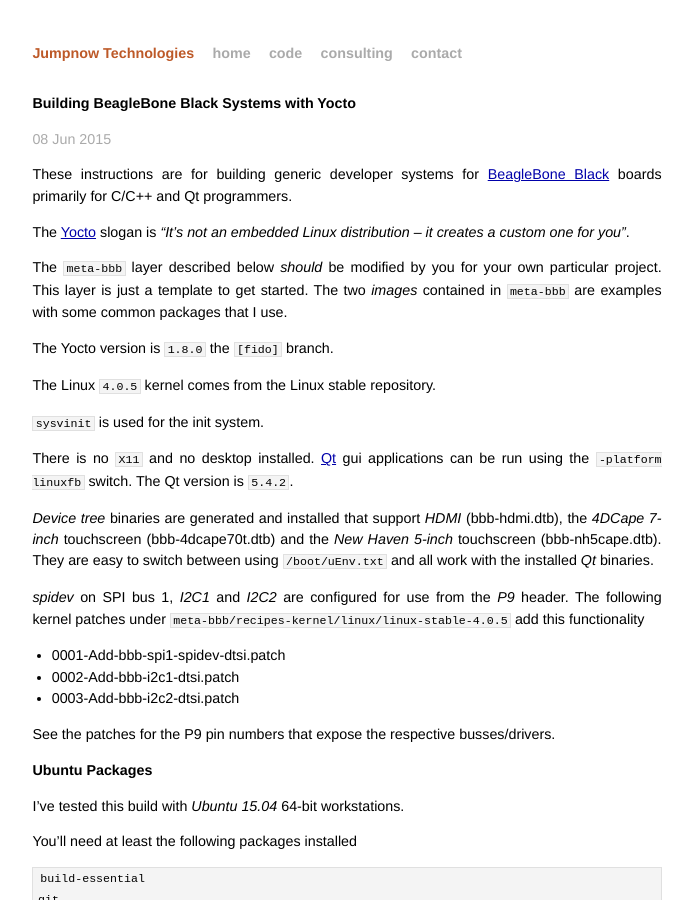
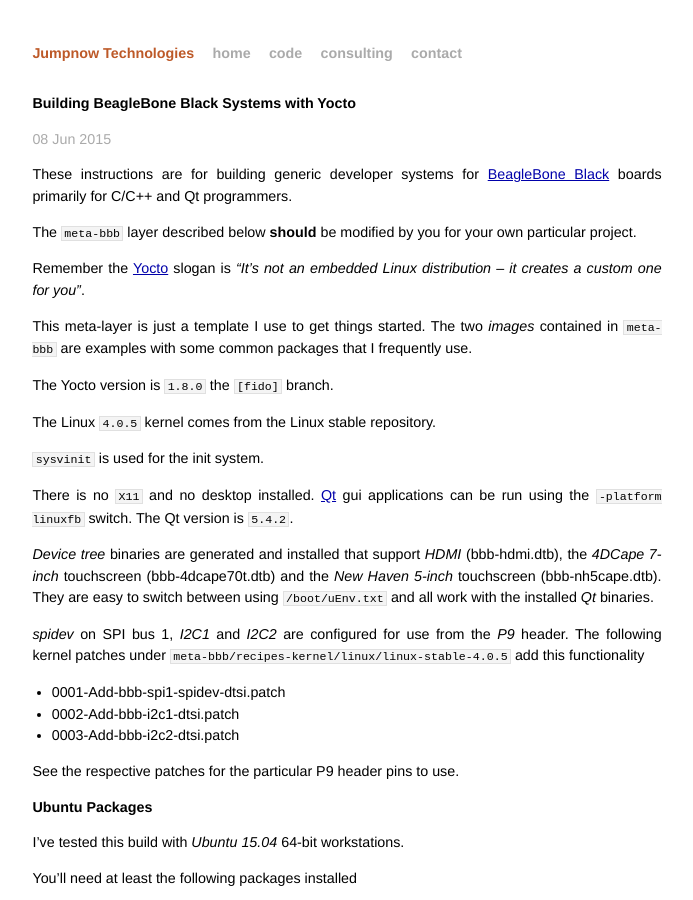
Before and after one commit to jumpnow/jumpnowtek-site, a Jekyll site: the page built from _posts/2015-06-08-BeagleBone-Systems-with-Yocto.md, in a window 1280 px wide and 900 px high. Shown: the whole window, without its empty margins (293-986 px from the left). Built offline with Jekyll 4.4.1, drawn with Linux system fonts in a browser that asks for light colours.

Commit message:
More work on bbb doc

```diff
--- a/_posts/2015-06-08-BeagleBone-Systems-with-Yocto.md
+++ b/_posts/2015-06-08-BeagleBone-Systems-with-Yocto.md
@@ -9,9 +9,11 @@
 
 These instructions are for building generic developer systems for [BeagleBone Black][beagleboard] boards primarily for C/C++ and Qt programmers.
 
-The [Yocto][yocto] slogan is *"It's not an embedded Linux distribution – it creates a custom one for you"*.
+The `meta-bbb` layer described below **should** be modified by you for your own particular project.
 
-The `meta-bbb` layer described below *should* be modified by you for your own particular project. This layer is just a template to get started. The two *images* contained in `meta-bbb` are examples with some common packages that I use.
+Remember the [Yocto][yocto] slogan is *"It's not an embedded Linux distribution – it creates a custom one for you"*.
+
+This meta-layer is just a template I use to get things started. The two *images* contained in `meta-bbb` are examples with some common packages that I frequently use.
 
 The Yocto version is `1.8.0` the `[fido]` branch.
 
@@ -29,7 +31,7 @@
 * 0002-Add-bbb-i2c1-dtsi.patch
 * 0003-Add-bbb-i2c2-dtsi.patch
 
-See the patches for the P9 pin numbers that expose the respective busses/drivers.
+See the respective patches for the particular P9 header pins to use.
 
 
 ### Ubuntu Packages
```
